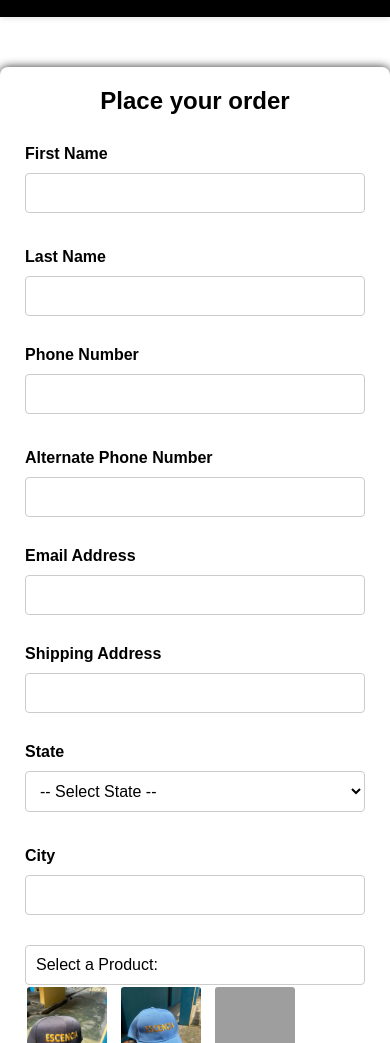
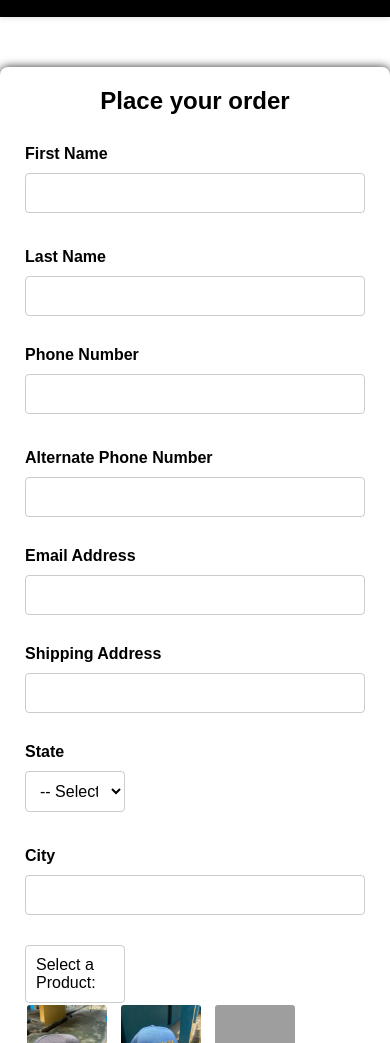
Before and after one commit to BlaqWillie/EscenciaFashion2, a plain HTML site: page checkout.html in a window 390 px wide. Shown: the part 57-1100 px from the top of the page. Drawn offline with Linux system fonts and the light colour scheme; grey boxes are pictures that could not be loaded.

Commit message:
another commit

```diff
--- a/index.css
+++ b/index.css
@@ -711,6 +711,8 @@ body {
       border: 1px solid #ccc;
       border-radius: 4px;
       background-color: white;
+      width: 100px;
+      color: black;
   }
 
   #state{
@@ -718,6 +720,7 @@ body {
       border: 1px solid #ccc;
       border-radius: 4px;
       background-color: white;
+      width: 100px;
   }
 }
 
```
